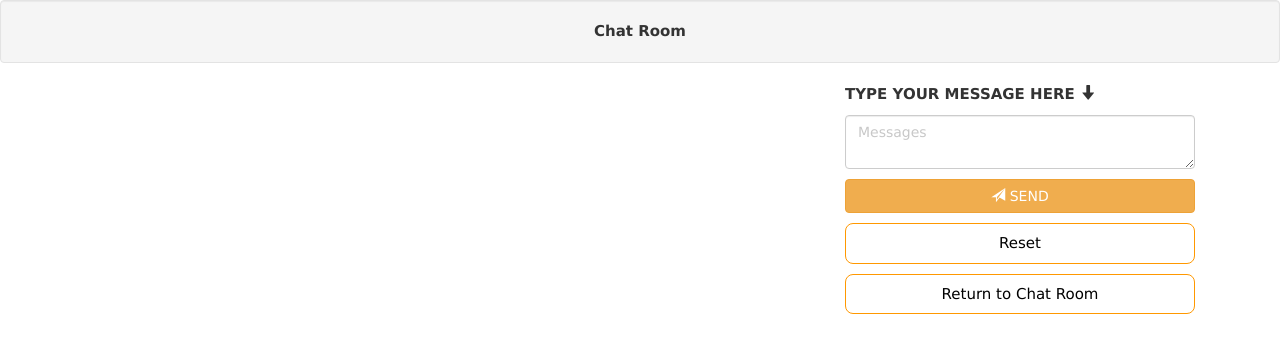
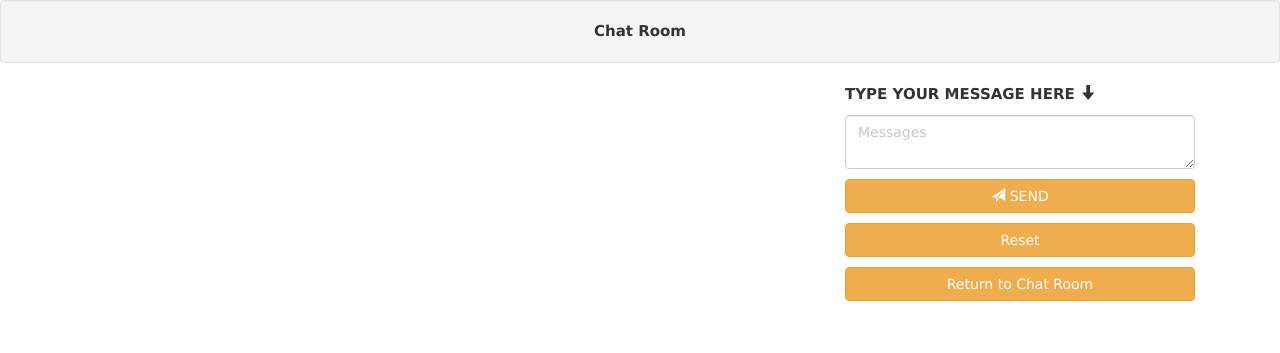
Before and after one commit to Peristratus/cafe-flask-app, a Flask app: page /chatapp in a window 1280 px wide. Shown: the top 353 px of the page. Run offline with Flask 2, Linux system fonts and the light colour scheme; the visitor is signed in with stand-in values (Sample User, id 1); some libraries are stand-ins or nearby versions.

Commit message:
made changes to the reset and return btn

```diff
--- a/templates/chatapp.html
+++ b/templates/chatapp.html
@@ -35,9 +35,9 @@
                         <button class="btn btn-warning btn-block w3-monospace"><span class="glyphicon glyphicon-send"></span> SEND</button>
                      </form>
                      <div style="padding-top: 10px;"></div>
-                     <a class="reset" href="{{url_for('reset')}}"><button class="w3-btn w3-white w3-border w3-border-orange w3-round-large w3-monospace">Reset</button></a>
+                     <a class="btn btn-warning btn-block w3-monospace" href="{{url_for('reset')}}" role="button">Reset</a>
                      <div style="padding-top: 10px;"></div>
-                     <a  class="reset" href="{{url_for('chat')}}"><button class="w3-btn w3-white w3-border w3-border-orange w3-round-large w3-monospace">Return to Chat Room</button></a>
+                     <a class="btn btn-warning btn-block w3-monospace" href="{{url_for('chat')}}" role="button">Return to Chat Room</a>
                 </div>
             </div>
 	    <script>
```
